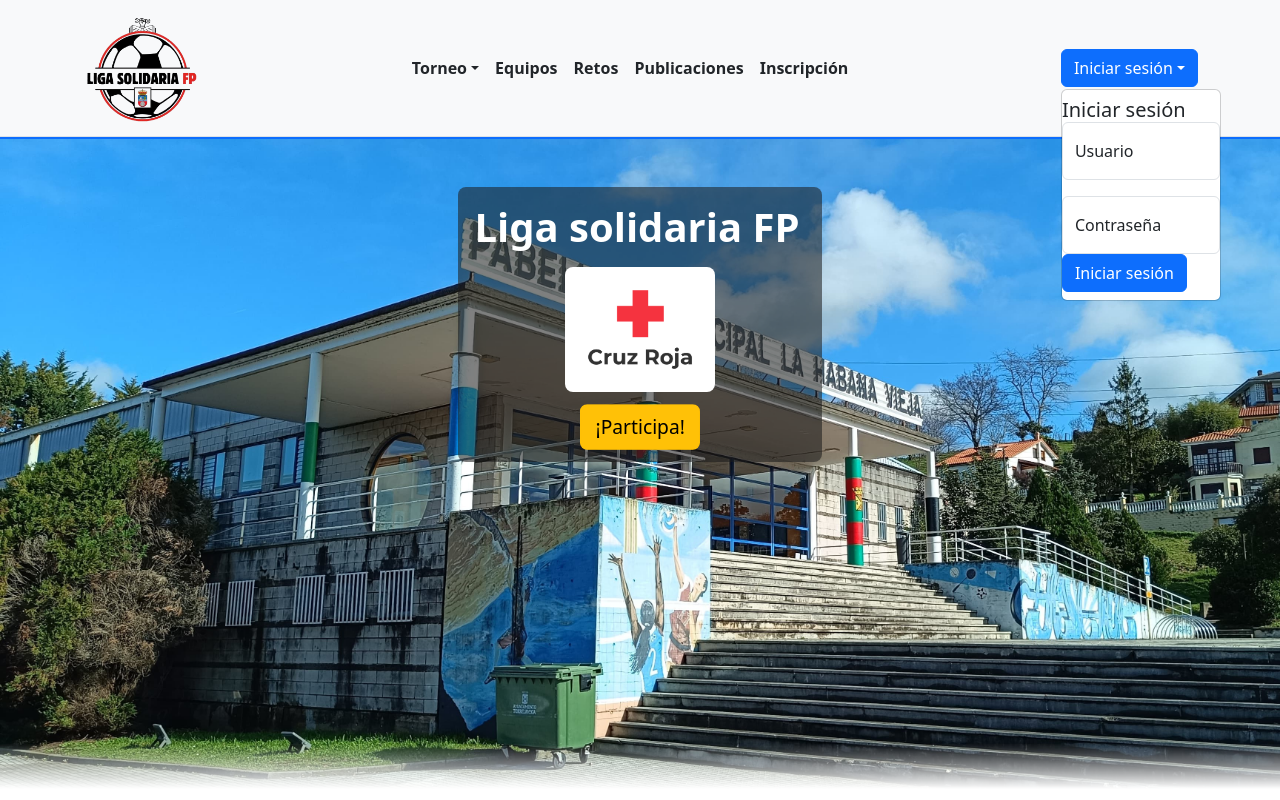
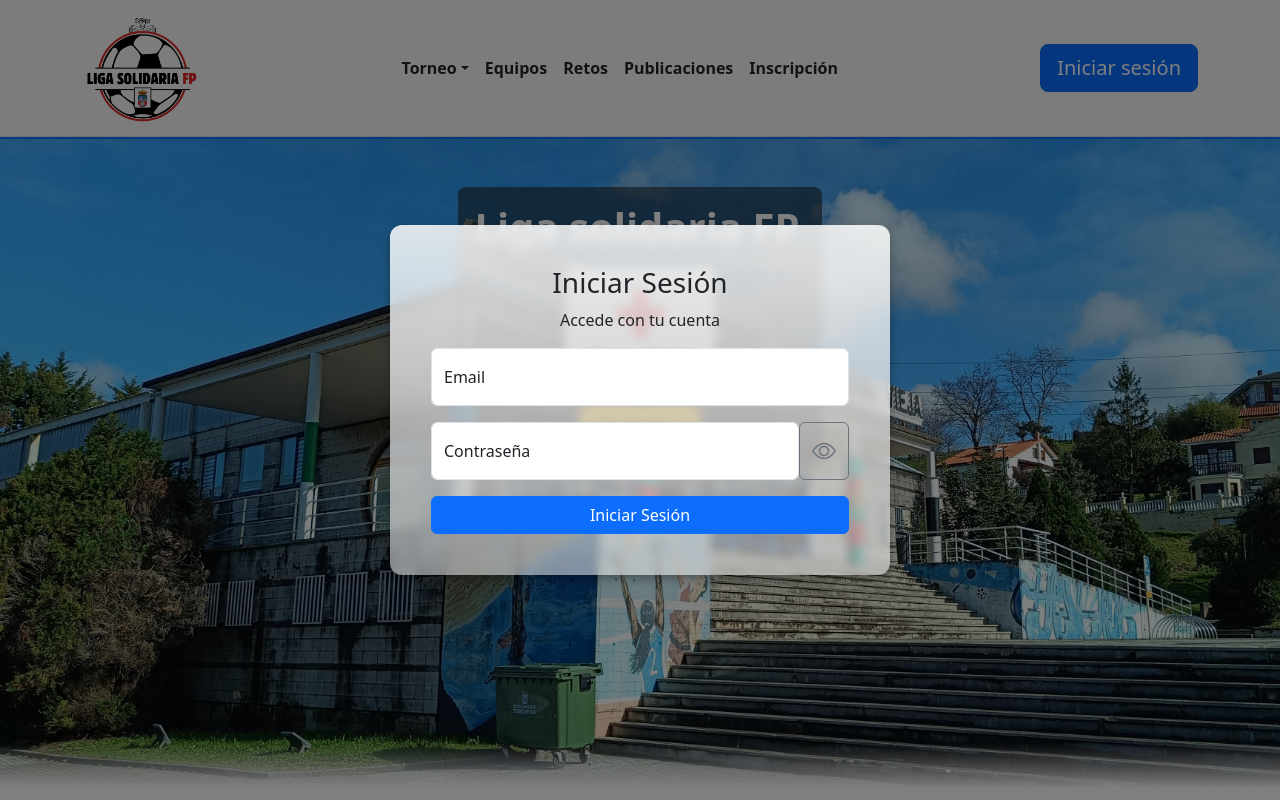
Before and after one commit to Rodroq/Equipo1RetoFrontend, a React (Vite) app: page / in a window 1280 px wide. Both pictures are taken after a click on the button "Iniciar sesión". Shown: the top 800 px of the page. Built offline with nearby package versions, Linux system fonts and the light colour scheme.

Commit message:
He añadido el formulario de login

```diff
--- /dev/null
+++ b/src/components/ModalLogin.css
@@ -0,0 +1,34 @@
+.custom-modal .modal-content {
+    background: linear-gradient(180deg, rgba(255,255,255,0.85) 0%, rgba(255,255,255,0.5) 100%);
+    backdrop-filter: blur(5px);
+    border-radius: 12px;
+    border: none;
+    padding: 25px;
+    box-shadow: 0 4px 10px rgba(0, 0, 0, 0.3);
+}
+
+.modal-content-custom {
+    padding: 20px;
+    text-align: center;
+}
+
+.btn-login {
+    border: none;
+    padding: 12px;
+    font-size: 18px;
+    border-radius: 8px;
+    transition: all 0.3s ease-in-out;
+    color: white;
+    font-weight: bold;
+}
+
+.btn-login:hover {
+    transform: scale(1.05);
+}
+
+@media (max-width: 576px) {
+    .custom-modal .modal-content {
+        width: 90%;
+        margin: auto;
+    }
+}
--- /dev/null
+++ b/src/components/ModalLogin.jsx
@@ -0,0 +1,84 @@
+import { useContext, useState } from "react";
+import { Modal as ModalDialog, Form, Button, FloatingLabel } from "react-bootstrap";
+import "./ModalLogin.css";
+import { AppContext } from "../contexts/AppProvider";
+import { useNavigate } from "react-router-dom";
+
+
+/**
+ * Componente modal utilizado para el formulario de login
+ * @returns {JSX.Element}
+ */
+function ModalLogin() {
+    const [showPassword, setShowPassword] = useState(false);
+    const { showModal, toggleModal, logIn } = useContext(AppContext);
+    const navegar = useNavigate();
+
+    /**
+     * Funcion que inicia sesión cuando se envia el formulario
+     * @param {Event} e
+     * @returns {void}
+     */
+    async function handleSubmit(e) {
+        e.preventDefault();
+
+        const formData = new FormData(e.target);
+
+        const usuario = formData.get('email');
+        const contrasena = formData.get('password');
+
+        const valido = await logIn(usuario, contrasena);
+
+        if (valido) {
+            toggleModal();
+            navegar('/');
+        } else {
+            console.error("Correo o contraseña incorrectas");
+        }
+    }
+
+    return (
+        <ModalDialog show={showModal} onHide={toggleModal} centered className="custom-modal">
+            <ModalDialog.Body className="modal-content-custom">
+                <h3 className="text-center">Iniciar Sesión</h3>
+                <p className="text-center">Accede con tu cuenta</p>
+                <Form onSubmit={handleSubmit}>
+                    {/* Email con Floating Label */}
+                    <FloatingLabel controlId="email" label="Email" className="mb-3">
+                        <Form.Control
+                            type="email"
+                            placeholder="Introduce tu email"
+                            name="email"
+                            required
+                        />
+                    </FloatingLabel>
+
+                    {/* Contraseña con Floating Label */}
+                    <FloatingLabel controlId="password" label="Contraseña" className="mb-3 d-flex">
+                        <Form.Control
+                            type={showPassword ? "text" : "password"}
+                            placeholder="Introduce tu contraseña"
+                            name="password"
+                            required
+                        />
+                        <Button
+                            variant="outline-secondary"
+                            onClick={() => setShowPassword(!showPassword)}
+                        >
+                            <i className={`bi ${showPassword ? "bi-eye-slash" : "bi-eye"}`} style={{ fontSize: '24px' }}></i>
+                        </Button>
+                    </FloatingLabel>
+
+                    {/* Botón de login */}
+                    <div className="d-grid">
+                        <Button type="submit" className="btn-login">
+                            Iniciar Sesión
+                        </Button>
+                    </div>
+                </Form>
+            </ModalDialog.Body>
+        </ModalDialog>
+    );
+}
+
+export default ModalLogin;
--- a/src/contexts/AppProvider.jsx
+++ b/src/contexts/AppProvider.jsx
@@ -7,18 +7,38 @@ const AppContext = createContext();
 function AppProvider({ children }) {
     const [rol, setRol] = useState(sessionStorage.getItem('rol') || null);
 
-    // Funciones
-    const logIn = async (username, password) => {
+    /**
+     * Funcion que permite iniciar sesión
+     * @param {String} username
+     * @param {String} password
+     * @returns {Boolean} //Devuelve si se ha iniciado sesión o no
+     */
+    async function logIn(username, password) {
         const valido = await $negocio.logIn(username, password);
         setRol(sessionStorage.getItem('rol'));
         return valido;
     }
 
-    const logOut = () => {
+    /**
+     * Funcion que permite cerrar sesion
+     * @returns {void}
+     */
+    function logOut() {
         $negocio.logOut();
         setRol(null);
     };
 
+    // Estado del modal
+    const [showModal, setShowModal] = useState(false);
+
+    /**
+     * Funcion que permite abrir y cerrar el modal de login
+     */
+    function toggleModal() {
+        setShowModal(!showModal);
+    }
+
+    // UseEffect que guarda el rol del sessionStorage
     useEffect(() => {
         const rolGuardado = sessionStorage.getItem('rol');
         if (rolGuardado) {
@@ -31,6 +51,8 @@ function AppProvider({ children }) {
             logIn,
             logOut,
             rol,
+            showModal,
+            toggleModal,
             negocio: $negocio
         }}>
             {children}
--- a/src/layouts/AppLayout.jsx
+++ b/src/layouts/AppLayout.jsx
@@ -2,6 +2,7 @@ import { Outlet } from "react-router-dom";
 import Footer from "./footer/Footer";
 import Header from "./header/Header";
 import MigasDePan from "../components/MigasDePan";
+import ModalLogin from "../components/ModalLogin";
 
 function AppLayout() {
     return (
@@ -12,6 +13,7 @@ function AppLayout() {
                 <Outlet />
             </main>
             <Footer />
+            <ModalLogin />
         </>
     );
 }
--- a/src/layouts/header/Header.jsx
+++ b/src/layouts/header/Header.jsx
@@ -1,9 +1,7 @@
 import { Button, Dropdown, Container, Nav, Navbar } from "react-bootstrap";
 import "./Header.css";
-import { useNavigate } from "react-router-dom";
 import logo from '../../assets/logo_sede_torrelavega.png';
 import { useContext, useState } from "react";
-import LoginForm from "../../components/formularios/LoginForm";
 import { AppContext } from "../../contexts/AppProvider";
 
 /**
@@ -14,15 +12,7 @@ import { AppContext } from "../../contexts/AppProvider";
 function Header() {
   // Estado para manejar la visibilidad del dropdown
   const [showDropdown, setShowDropdown] = useState(false);
-  // Definimos la variable que llama a useNavigate
-  const navegar = useNavigate();
-
-  function handleClick() {
-    logOut();
-    navegar('/')
-  }
-
-  const { rol, logOut } = useContext(AppContext);
+  const { toggleModal, rol, logOut } = useContext(AppContext);
 
   return (
     <header className="sticky-top border-bottom border-primary border-2">
@@ -91,16 +81,9 @@ function Header() {
 
             {/* BOTÓN LOGIN */}
             {!rol ?
-              (<Dropdown>
-                <Dropdown.Toggle variant="outline-primary" id="dropdown-basic">
-                  Iniciar sesión
-                </Dropdown.Toggle>
-
-                <Dropdown.Menu>
-                  <LoginForm />
-                </Dropdown.Menu>
-              </Dropdown>) :
-              (<Button onClick={handleClick}>
+              (<Button onClick={toggleModal} className="btn-lg">
+                Iniciar sesión
+              </Button>) : (<Button onClick={logOut} className="btn-lg">
                 Cerrar sesión
               </Button>)}
           </Navbar.Collapse>
```
Also changed, not shown: 1 other file (tests, documents, lock files or other folders).
